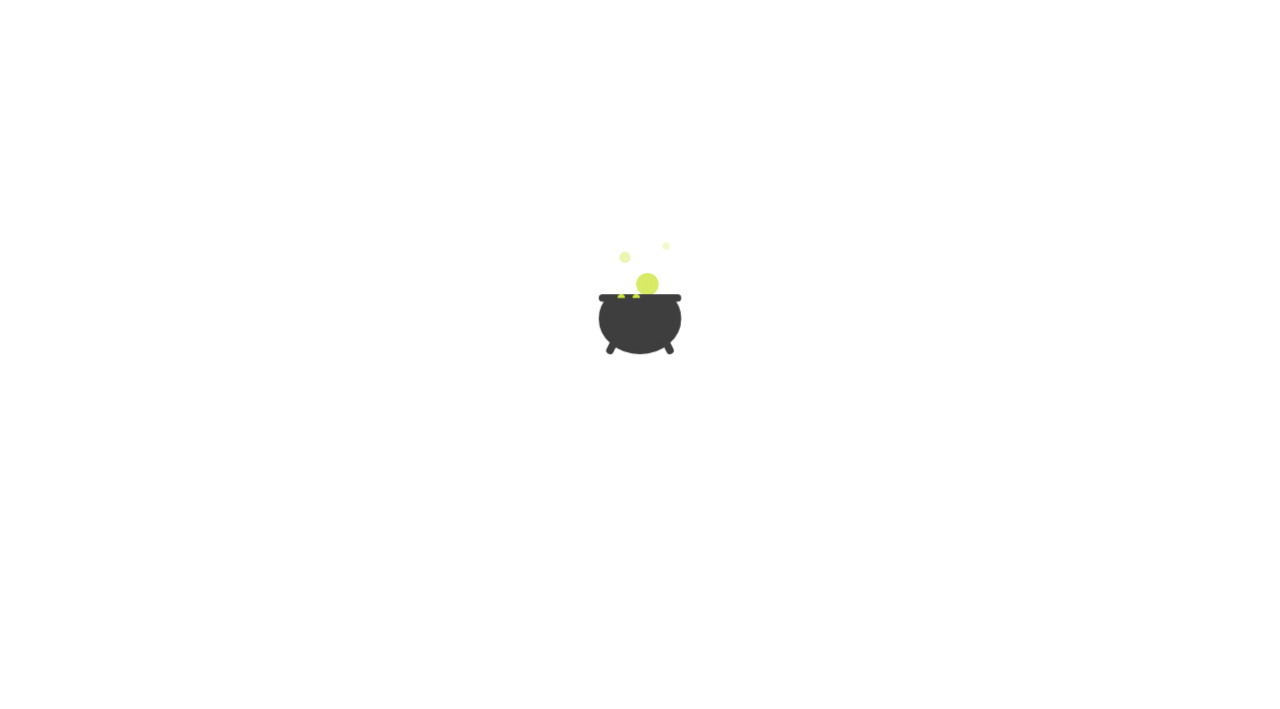
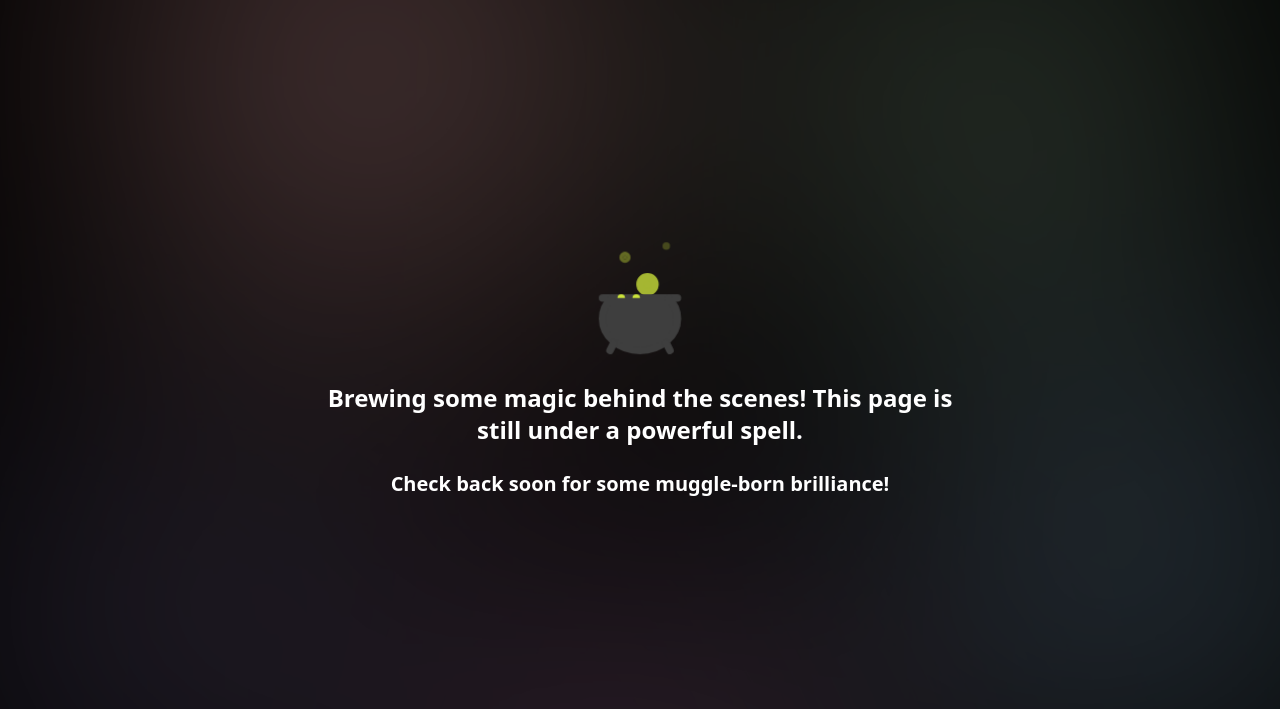
Before and after one commit to jaypancholi94/folio, an Astro site: page /projects in a window 1280 px wide. Shown: the top 709 px of the page. Built offline with nearby package versions, Linux system fonts and the light colour scheme; Astro itself is replaced by a stand-in of ours.

Commit message:
fix: background visibility on wip page

```diff
--- a/src/components/background/index.astro
+++ b/src/components/background/index.astro
@@ -1,10 +1,10 @@
 <div class="relative h-full w-full">
   <div class="absolute bottom-0 left-0 right-0 top-0 z-0">
     <img
-      src={"/background.png"}
-      alt={"background image"}
+      src={'/background.png'}
+      alt={'background image'}
       class="block h-full w-full object-cover object-center opacity-40"
-      style={{ imageRendering: "auto" }}
+      style={{ imageRendering: 'auto' }}
     />
   </div>
   <div class="absolute bottom-0 left-0 right-0 top-0 z-0"></div>
--- a/src/components/work-in-progress/index.astro
+++ b/src/components/work-in-progress/index.astro
@@ -1,11 +1,9 @@
 ---
-import Background from "../background/index.astro";
-import Cauldron from "./cauldron.astro";
+import Background from '../background/index.astro';
+import Cauldron from './cauldron.astro';
 ---
 
-<div
-  class="${backgroundColor} relative flex  h-screen w-fit  flex-col bg-black"
->
+<div class="relative flex flex-col w-full h-screen bg-black">
   <Background>
     <div
       class="m-auto -mt-8 flex h-full w-1/2 flex-col items-center justify-center gap-6 text-center"
```
